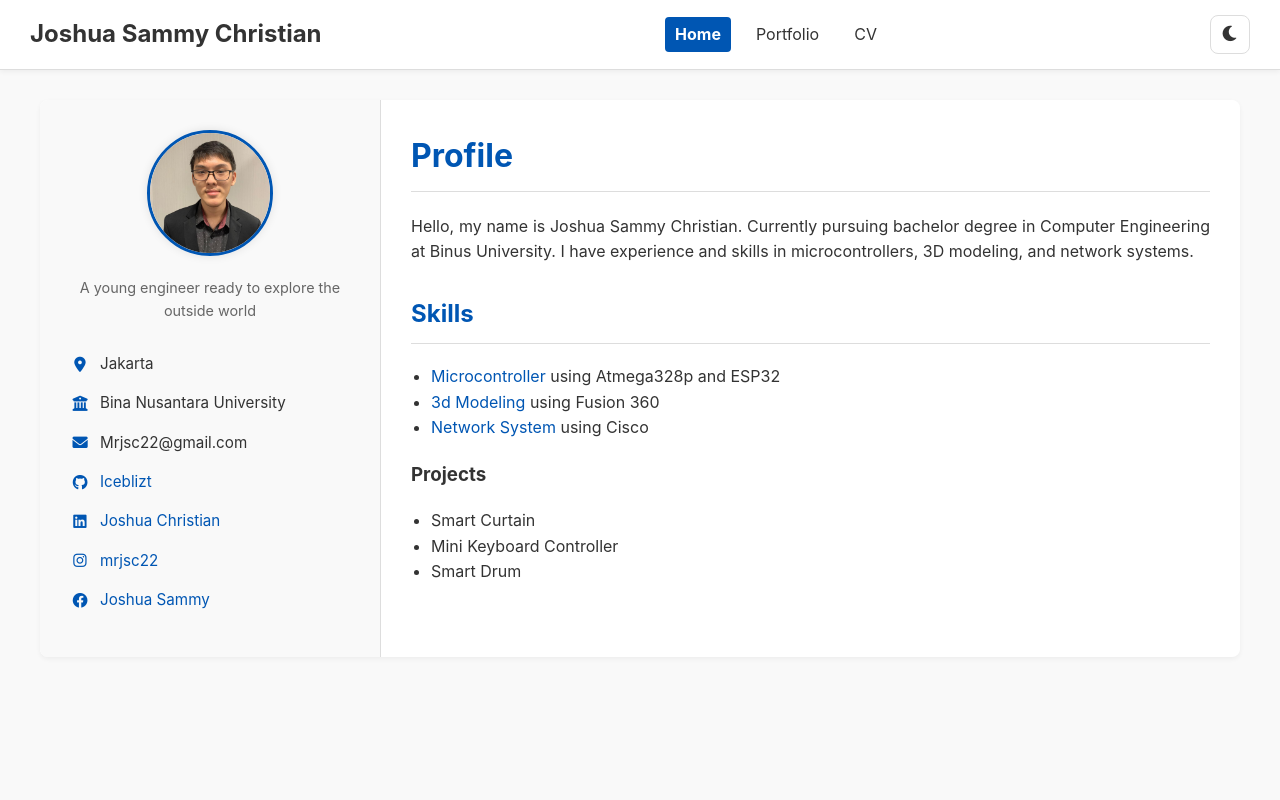
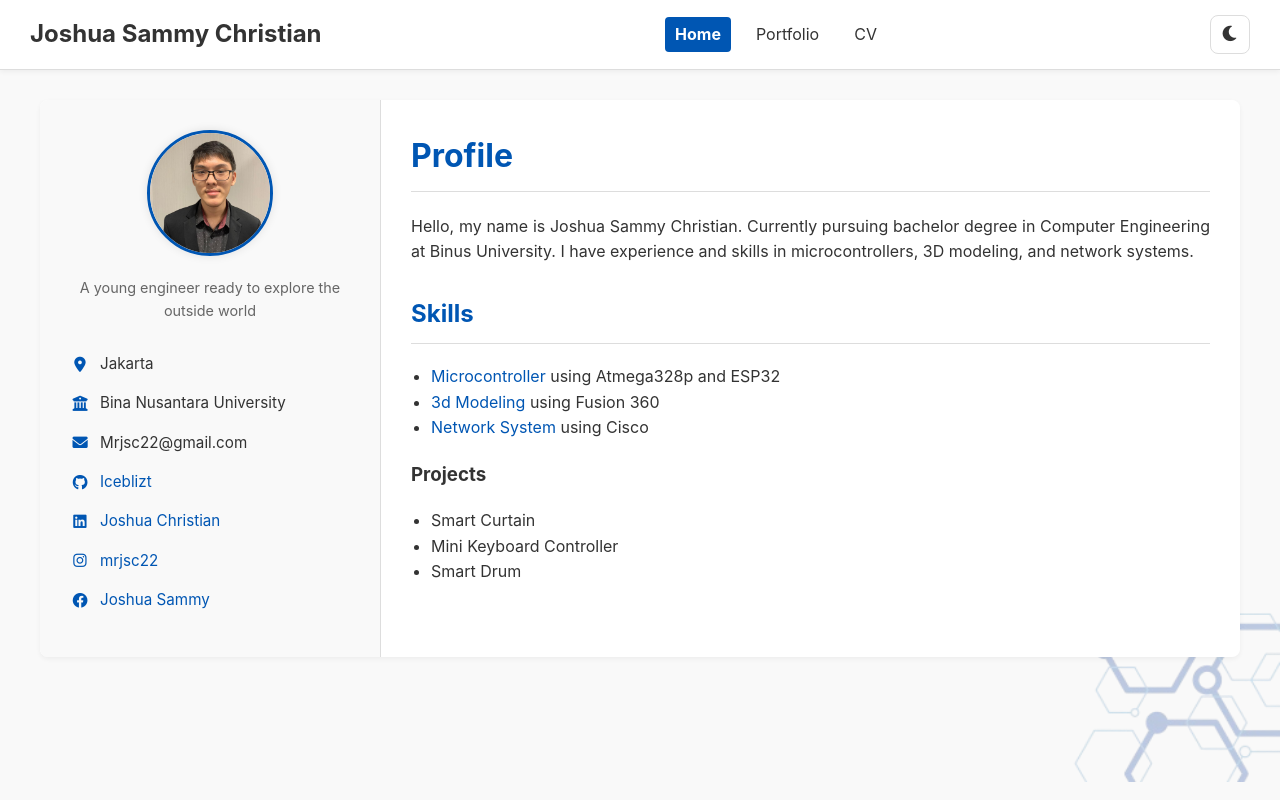
Before and after one commit to Iceblizt/Portfolio, a plain HTML site: page index.html in a window 1280 px wide. Drawn offline with Linux system fonts and the light colour scheme; a script that the page names is missing.

Commit message:
Update style.css

```diff
--- a/style.css
+++ b/style.css
@@ -382,25 +382,23 @@ body.dark-mode {
 
 }
 
-/* Style untuk Gambar di Pojok Kanan Bawah */
 .bottom-right-image {
-    position: fixed; /* Membuat gambar selalu terlihat meskipun discroll */
-    bottom: 0;       /* Menempatkan di bagian bawah */
-    right: 0;        /* Menempatkan di bagian kanan */
-    width: 250px;    /* Sesuaikan lebar gambar */
-    height: 250px;   /* Sesuaikan tinggi gambar */
-    background-image: url('img/hexagons-design.png'); /* <-- UBAH BARIS INI */
-    background-size: contain; /* Memastikan gambar pas di dalam elemen tanpa terpotong */
-    background-repeat: no-repeat; /* Mencegah gambar berulang */
-    opacity: 0.3;    /* Membuat sedikit transparan agar tidak terlalu mendominasi (opsional) */
-    z-index: -1;     /* Menempatkan gambar di belakang konten lain */
+    position: fixed;
+    bottom: 0;
+    right: 0;
+    width: 250px;
+    height: 250px;
+    background-image: url('img/Hexa.png');
+    background-size: contain;
+    background-repeat: no-repeat;
+    opacity: 0.3;
+    z-index: -1;
 
-    /* Efek Mirror Horizontal */
     transform: scaleX(-1);
-    -webkit-transform: scaleX(-1); /* Untuk kompatibilitas browser lama */
+    -webkit-transform: scaleX(-1);
 }
 
-/* Anda bisa sesuaikan ukurannya agar responsif di layar kecil */
+
 @media (max-width: 768px) {
     .bottom-right-image {
         width: 150px;
```
